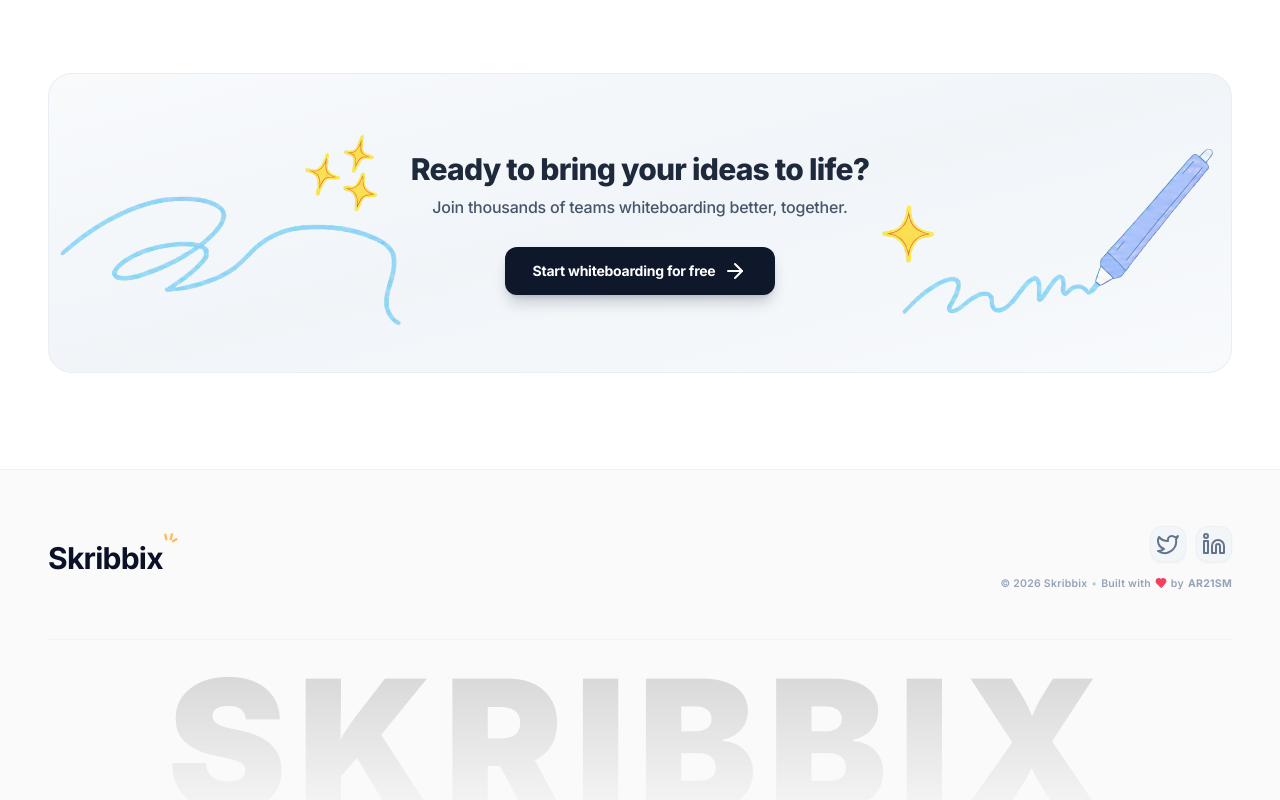
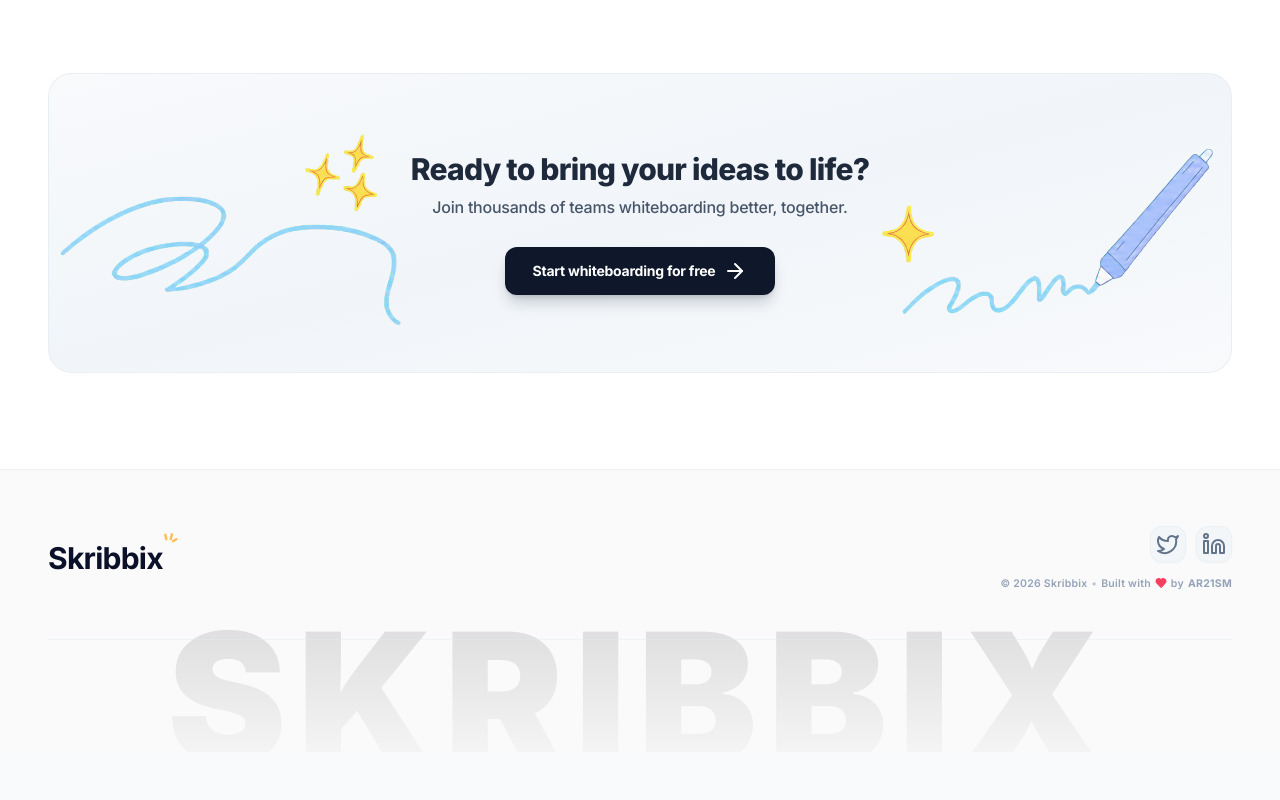
Before and after one commit to AR21SM/Scribbix, a Next.js app in the folder apps/scribbix-web/: page / in a window 1280 px wide. Shown: the part 3469-4269 px from the top of the page. After the commit the page ends 4221 px from the top, so only its background shows below. Built offline with nearby package versions, Linux system fonts and the light colour scheme; no server answers.

Commit message:
fix: reduce footer bottom padding and adjust watermark offset

```diff
--- a/apps/scribbix-web/components/SiteFooter.tsx
+++ b/apps/scribbix-web/components/SiteFooter.tsx
@@ -4,7 +4,7 @@ import { BrandLogo } from "./BrandLogo";
 
 export function SiteFooter() {
   return (
-    <footer className="relative overflow-hidden border-t border-slate-200/50 bg-[#fafafb] pb-24 pt-10 sm:pb-32 sm:pt-14 lg:pb-40">
+    <footer className="relative overflow-hidden border-t border-slate-200/50 bg-[#fafafb] pb-16 pt-10 sm:pb-20 sm:pt-14 lg:pb-28">
       <div className="relative z-10 mx-auto max-w-7xl px-4 sm:px-6 md:px-12">
         <div className="flex flex-col items-center justify-between gap-8 border-b border-slate-200/40 pb-12 text-center md:flex-row md:text-left">
           <div className="flex justify-center md:justify-start">
@@ -49,8 +49,8 @@ export function SiteFooter() {
           </div>
         </div>
       </div>
-      <div className="pointer-events-none absolute bottom-0 left-0 right-0 z-0 flex w-full select-none justify-center sm:-bottom-[6%] lg:-bottom-[10%]">
-        <span className="bg-gradient-to-b from-black/[0.15] to-black/0 bg-clip-text text-center font-sans text-[18vw] font-black uppercase leading-none tracking-[0.06em] text-transparent sm:text-[14vw]">
+      <div className="pointer-events-none absolute bottom-0 left-0 right-0 z-0 flex w-full select-none justify-center sm:-bottom-[8%] lg:-bottom-[12%]">
+        <span className="bg-gradient-to-b from-black/[0.12] to-black/0 bg-clip-text text-center font-sans text-[18vw] font-black uppercase leading-none tracking-[0.06em] text-transparent sm:text-[14vw]">
           Skribbix
         </span>
       </div>
```
